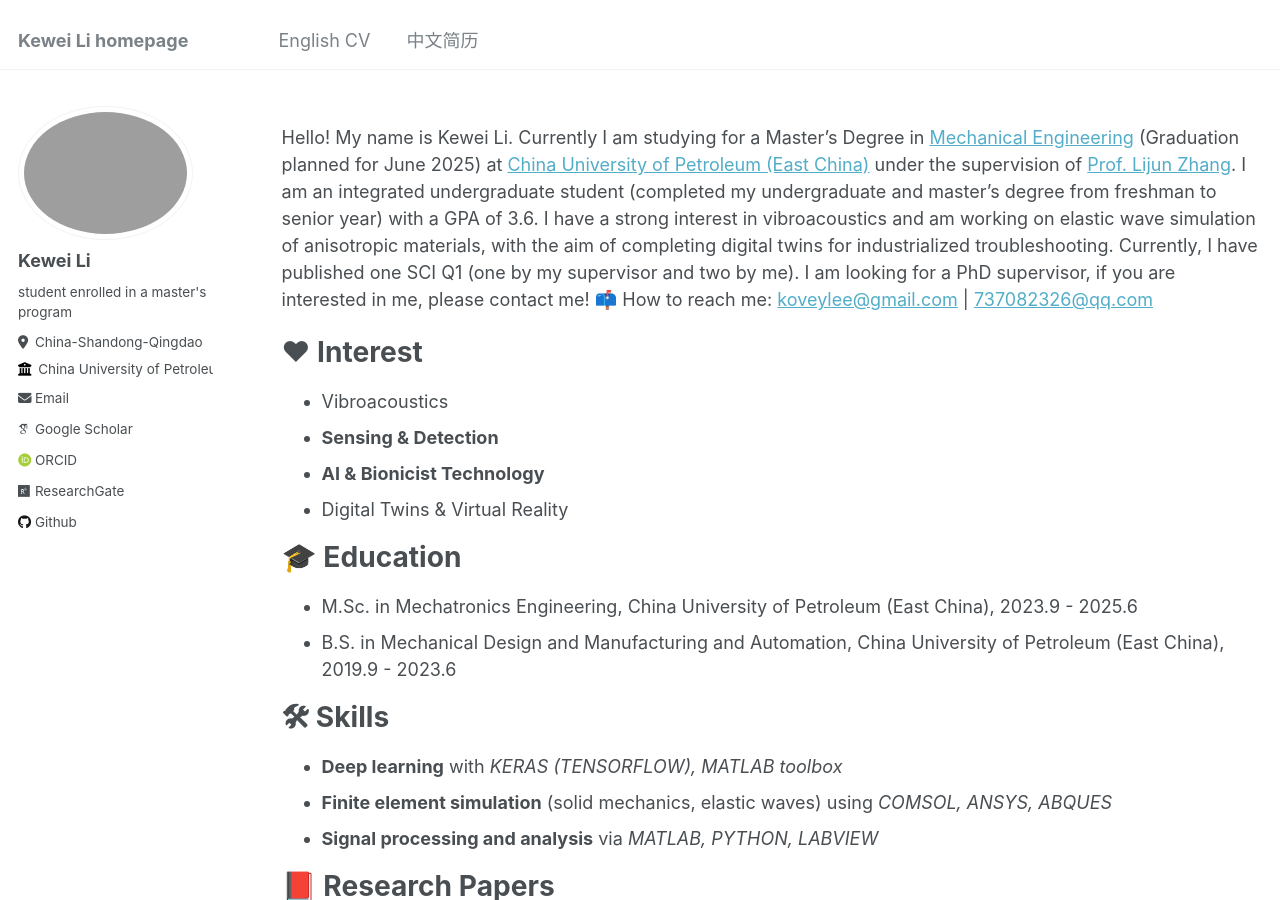
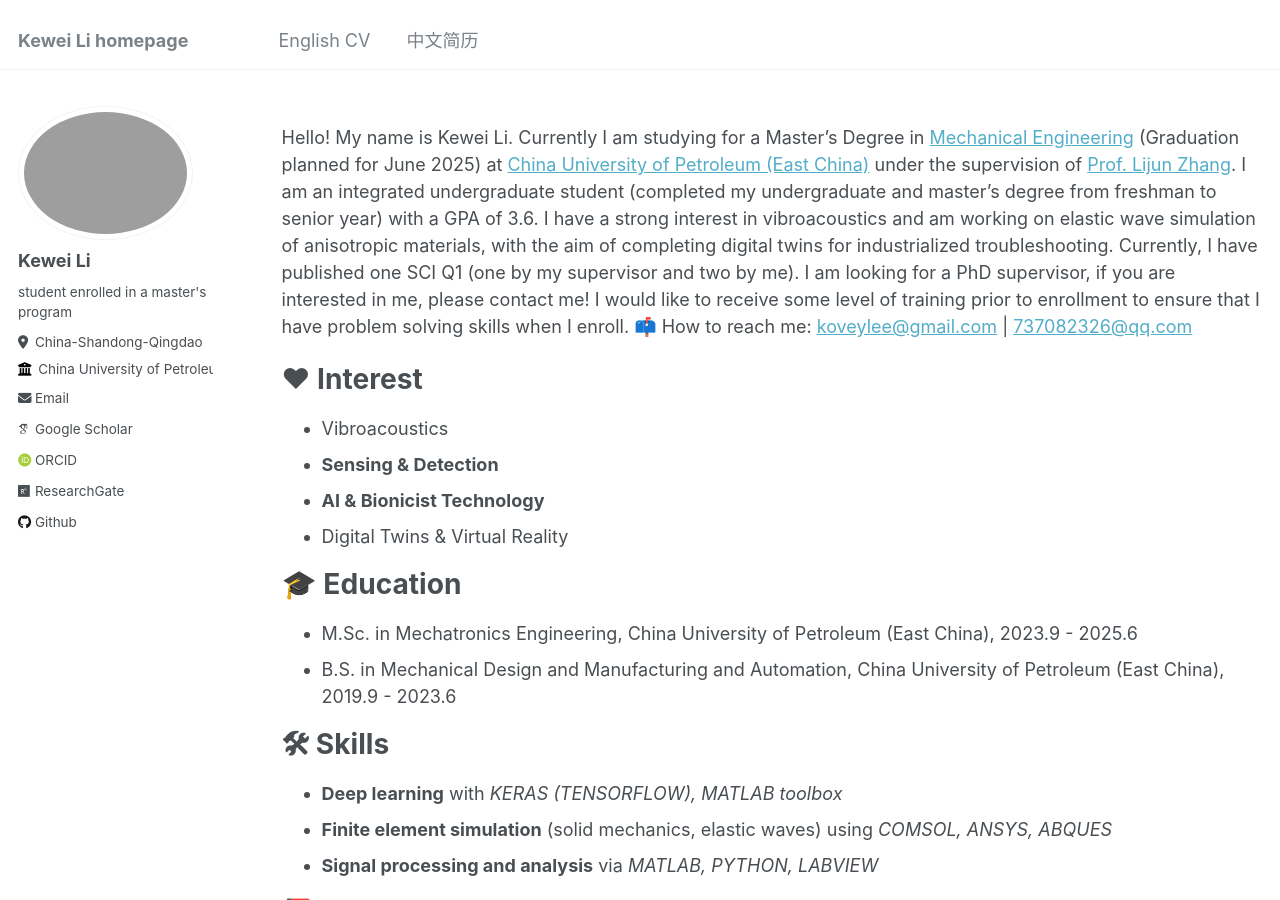
Before and after one commit to TheHangedManC/TheHangedManC-thehangedmanc.github.io, a Jekyll site: the page built from _pages/cv.md, in a window 1280 px wide and 900 px high. Built offline with Jekyll 4.4.1, drawn with Linux system fonts in a browser that asks for light colours; some web fonts are replaced.

Commit message:
Update cv.md

```diff
--- a/_pages/cv.md
+++ b/_pages/cv.md
@@ -10,7 +10,7 @@ redirect_from:
 {% include base_path %}
 
 Hello! My name is Kewei Li. Currently I am studying for a Master's Degree in [Mechanical Engineering](https://cmee.upc.edu.cn/) (Graduation planned for June 2025) at [China University of Petroleum (East China)](https://www.upc.edu.cn/) under the supervision of [Prof. Lijun Zhang](https://cmee.upc.edu.cn/2024/0304/c21292a424244/page.htm).
-I am an integrated undergraduate student (completed my undergraduate and master's degree from freshman to senior year) with a GPA of 3.6. I have a strong interest in vibroacoustics and am working on elastic wave simulation of anisotropic materials, with the aim of completing digital twins for industrialized troubleshooting. Currently, I have published one SCI Q1 (one by my supervisor and two by me). I am looking for a PhD supervisor, if you are interested in me, please contact me!
+I am an integrated undergraduate student (completed my undergraduate and master's degree from freshman to senior year) with a GPA of 3.6. I have a strong interest in vibroacoustics and am working on elastic wave simulation of anisotropic materials, with the aim of completing digital twins for industrialized troubleshooting. Currently, I have published one SCI Q1 (one by my supervisor and two by me). I am looking for a PhD supervisor, if you are interested in me, please contact me! I would like to receive some level of training prior to enrollment to ensure that I have problem solving skills when I enroll.
 📫 How to reach me: <a href='mailto:koveylee@gmail.com'>koveylee@gmail.com</a> | <a href='mailto:737082326@qq.com'>737082326@qq.com</a>
 
 ❤ Interest
```
